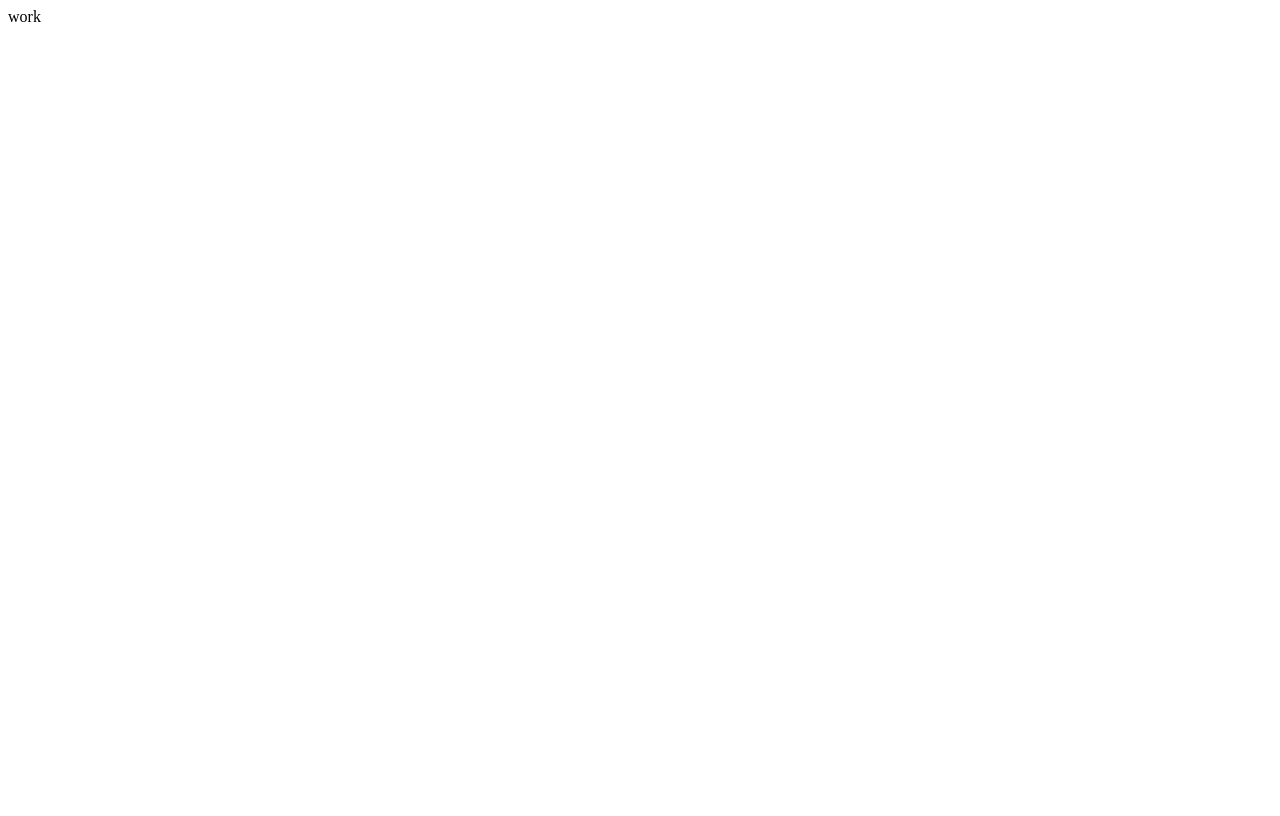
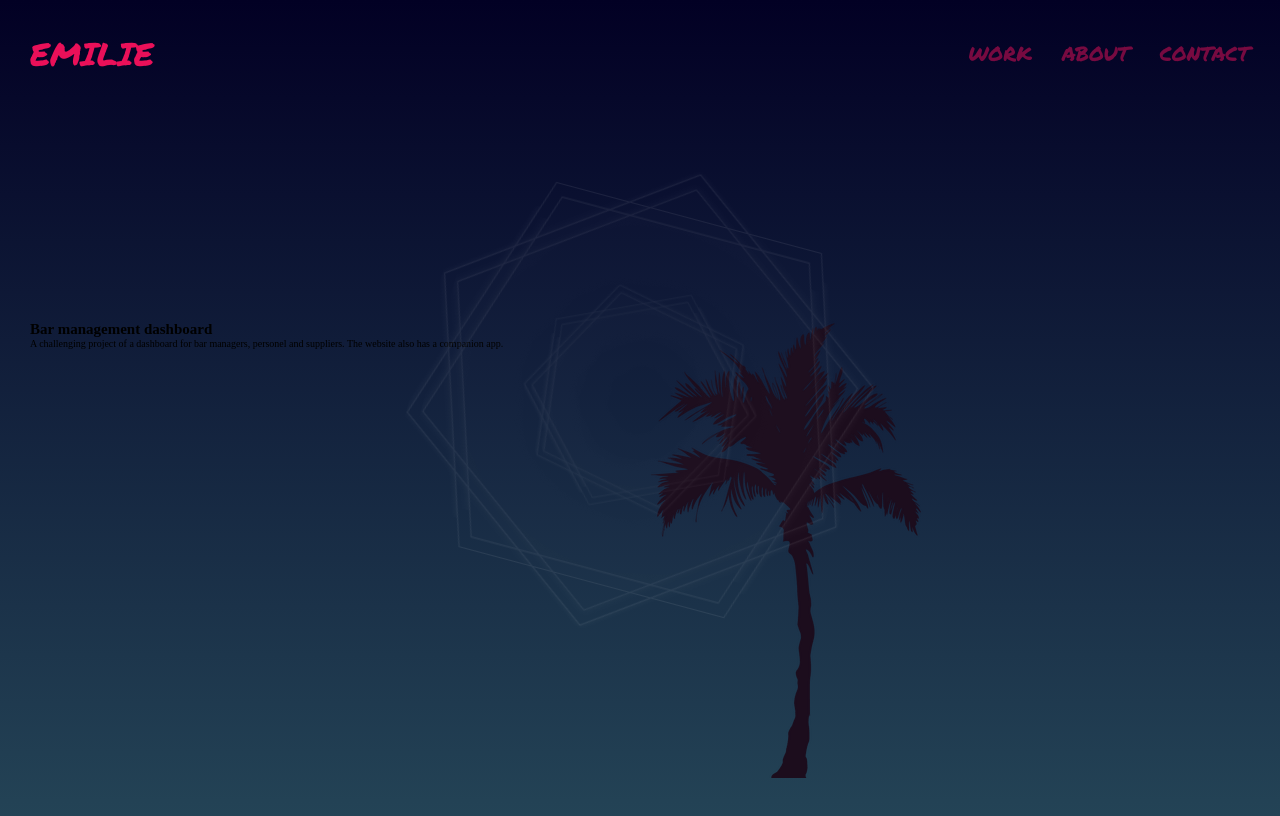
Before and after one commit to AdamanskaHub/Emilie, a Gatsby site: page /work in a window 1280 px wide. Built offline with nearby package versions, Linux system fonts and the light colour scheme; Gatsby itself is replaced by a stand-in of ours.

Commit message:
work page has bg and structure

```diff
--- a/src/pages/about.js
+++ b/src/pages/about.js
@@ -5,7 +5,7 @@ import Nav from "../components/nav"
 
 import palm from "../img/palm.png"
 
-const About = (props) => (
+const About = () => (
     <>
         {/* <Helmet>
             <title>Landing - Forty by HTML5 UP</title>
--- a/src/pages/index.js
+++ b/src/pages/index.js
@@ -8,7 +8,7 @@ import palm from "../img/palm.png"
 
 export default () => {
   return (
-    <div className="home">
+    <div className="base home">
       <div className="container">
         <Nav />
         <img src={sunset} alt="sunset" class="centered-img" />
--- a/src/pages/work.js
+++ b/src/pages/work.js
@@ -1,20 +1,52 @@
-import React from 'react'
-import { Link } from 'gatsby'
+import React from "react"
+import { Link } from "gatsby"
+import Nav from "../components/nav"
 // import Helmet from 'react-helmet'
 // import Layout from '../components/layout'
 
-// import pic08 from '../assets/images/pic08.jpg'
+import "../sass/main.scss"
+import gone from "../img/gone.svg"
+import palm from "../img/palm.png"
 
-const Work = (props) => (
-    <>
-        {/* <Helmet>
+const Work = () => {
+  return (
+    <div className="base work">
+      <Nav />
+      {/* ===== Bg ===== */}
+      <div className="centered-img">
+        <img alt="decorative lines" class="pentagon big-pentagon" src={gone} />
+      </div>
+      <div className="centered-img small-img">
+        <img
+          alt="decorative lines"
+          class="pentagon small-pentagon"
+          src={gone}
+        />
+      </div>
+      {/* ===== Col ===== */}
+      <div className="work--display">
+        <div className="work__box">
+          <div className="work__box--text">
+            <h2>Bar management dashboard</h2>
+            <p>
+              A challenging project of a dashboard for bar managers, personel
+              and suppliers. The website also has a companion app.
+            </p>
+          </div>
+          <div className="work__box--img">
+            <img alt="Bar management dashboard" src={palm}/>
+          </div>
+        </div>
+      </div>
+    </div>
+  )
+}
+
+export default Work
+
+{
+  /* <Helmet>
             <title>Landing - Forty by HTML5 UP</title>
             <meta name="description" content="Landing Page" />
-        </Helmet> */}
-
-work
-
-    </>
-)
-
-export default Work
+        </Helmet> */
+}
--- a/src/sass/main.scss
+++ b/src/sass/main.scss
@@ -17,6 +17,11 @@ body {
     box-sizing: border-box;
 }
 
+.base {
+    padding: 3rem;
+    min-height: 100vh;
+}
+
 
 
 @import url('https://fonts.googleapis.com/css?family=Permanent+Marker|Raleway&display=swap');
@@ -28,3 +33,4 @@ body {
 
 @import 'pages/home';
 @import 'pages/about';
+@import 'pages/work';
--- a/src/sass/pages/_home.scss
+++ b/src/sass/pages/_home.scss
@@ -1,9 +1,6 @@
 .home {
-    min-height: 100vh;
     background: rgb(2, 0, 36);
     background: linear-gradient(180deg, rgba(2, 0, 36, 1) 0%, rgba(#5d0759, 100%));
-    padding: 3rem;
-
 }
 
 .container {
--- /dev/null
+++ b/src/sass/pages/_work.scss
@@ -0,0 +1,77 @@
+.work {
+  background: rgb(2,0,36);
+  background: -moz-linear-gradient(180deg, rgba(2,0,36,1) 0%, rgba(37,70,88,1) 100%);
+  background: -webkit-linear-gradient(180deg, rgba(2,0,36,1) 0%, rgba(37,70,88,1) 100%);
+  background: linear-gradient(180deg, rgba(2,0,36,1) 0%, rgba(37,70,88,1) 100%);
+
+  &--display{
+    margin-top: 20%;
+    z-index: 6;
+  }
+  &__box{
+    display: grid;
+    grid-template-columns: 1fr 1fr;
+    grid-template-rows: 1fr;
+    grid-column-gap: 2rem;
+    grid-row-gap: 2rem;
+    justify-items: stretch;
+    align-items: stretch;
+    margin-bottom: 4rem;
+  }
+}
+
+
+.pentagon{
+  opacity: .3;
+  height: 100%;
+}
+
+.big-pentagon{
+  animation: turn 120s linear infinite;
+}
+.small-pentagon{
+  animation: turn-reversed 180s linear infinite;
+}
+
+.small-img {
+  height: 30%;
+}
+
+@keyframes turn {
+  from {
+    -ms-transform: rotate(0deg);
+    -moz-transform: rotate(0deg);
+    -webkit-transform: rotate(0deg);
+    -o-transform: rotate(0deg);
+    transform: rotate(0deg);
+  }
+  to {
+    -ms-transform: rotate(360deg);
+    -moz-transform: rotate(360deg);
+    -webkit-transform: rotate(360deg);
+    -o-transform: rotate(360deg);
+    transform: rotate(360deg);
+  }
+}
+
+@keyframes turn-reversed {
+  from {
+    -ms-transform: rotate(360deg);
+    -moz-transform: rotate(360deg);
+    -webkit-transform: rotate(360deg);
+    -o-transform: rotate(360deg);
+    transform: rotate(360deg);
+  }
+  to {
+    -ms-transform: rotate(0deg);
+    -moz-transform: rotate(0deg);
+    -webkit-transform: rotate(0deg);
+    -o-transform: rotate(0deg);
+    transform: rotate(0deg);
+  }
+}
+
+
+  // @media  only screen and (max-width: 800px){
+
+  // }
```
Also changed, not shown: src/img/gone.svg (added).
